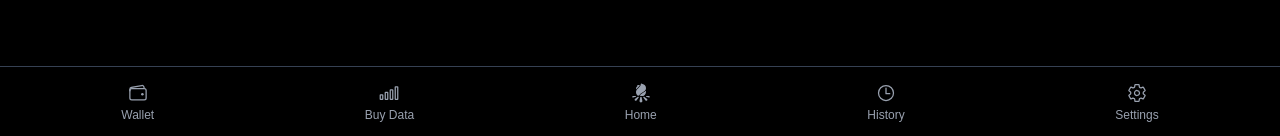
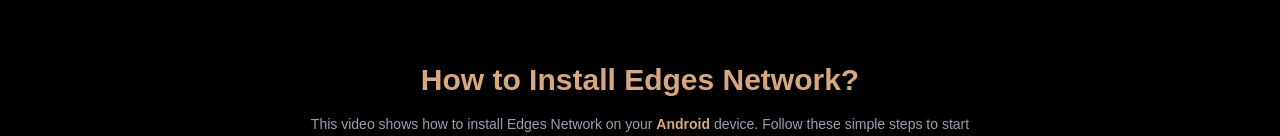
Before and after one commit to Edges-Enterprise/Edges_LandingPage, a Next.js app: page / in a window 1280 px wide. Shown: the part 661-797 px from the top of the page. Built offline with nearby package versions, Linux system fonts and the light colour scheme; no server answers.

Commit message:
remove bottom navigation from ProtectedLayoutClient component

```diff
--- a/src/app/ProtectedLayoutClient.tsx
+++ b/src/app/ProtectedLayoutClient.tsx
@@ -40,25 +40,6 @@ export default function ProtectedLayoutClient({
       {userId && <FCMTokenSync userId={userId} />}
 
       <main className="flex-1 pt-4 pb-20 px-4">{children}</main>
-
-      {/* Bottom Navigation */}
-      <nav className="fixed bottom-0 left-0 right-0 bg-black border-t border-gray-700 p-4 flex justify-around z-10">
-        {navItems.map(({ href, icon: Icon, label }) => {
-          const isActive = pathname === href;
-          return (
-            <Link
-              key={href}
-              href={href}
-              className={`text-center flex flex-col items-center transition-colors ${
-                isActive ? "text-[#d7a77f]" : "text-gray-400"
-              } hover:text-[#d7a77f]`}
-            >
-              <Icon className="text-xl mb-1" />
-              <span className="text-xs">{label}</span>
-            </Link>
-          );
-        })}
-      </nav>
     </div>
   );
 }
```
